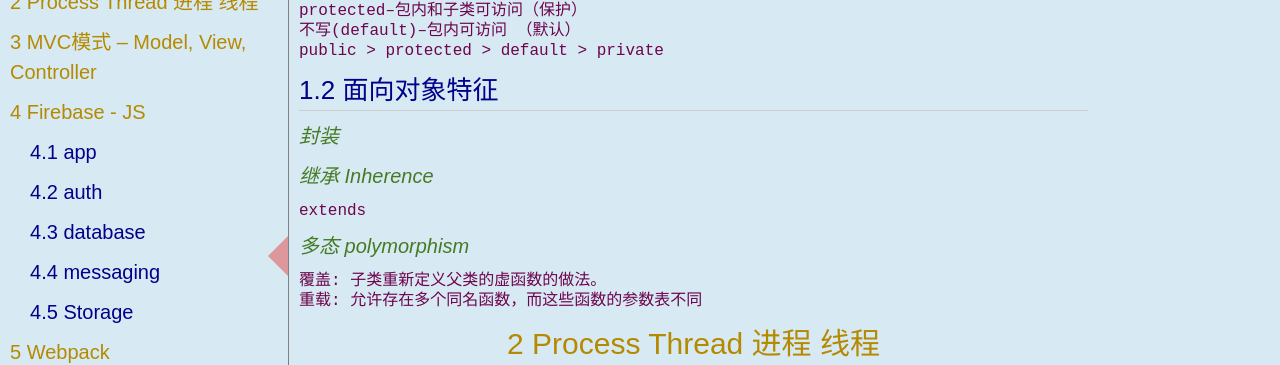
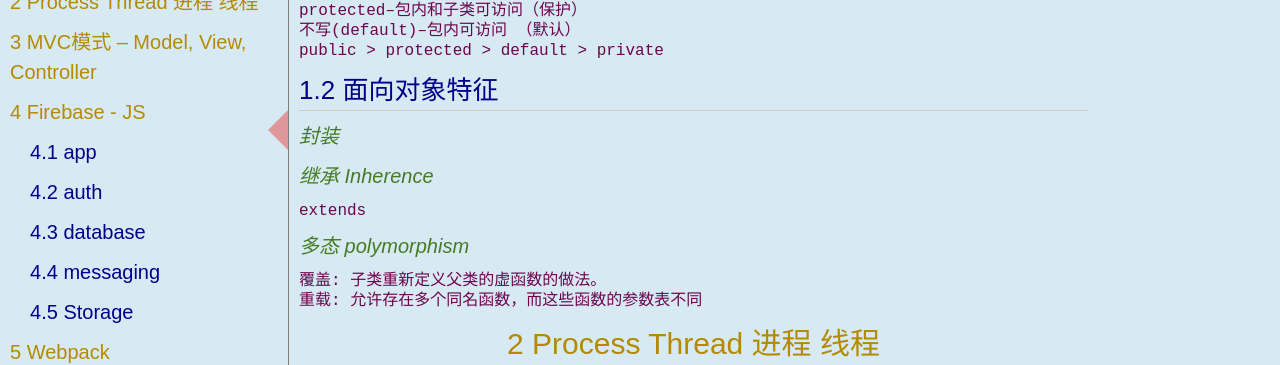
Before and after one commit to rfd3344a/rfd3344.github.io, a Jekyll site: the page built from notes/Web_Tech.md, in a window 1280 px wide. Shown: the part 214-579 px from the top of the page. Built offline with Jekyll 4.4.1, drawn with Linux system fonts in a browser that asks for light colours; nearby versions of some CDN libraries; some web fonts are replaced; our own code applies the rules of GitHub Pages for plain Markdown files.

Commit message:
Update notes.css

```diff
--- a/css/notes.css
+++ b/css/notes.css
@@ -38,7 +38,7 @@ body{
     border-width: 20px;
     border-right-color: #de979b;
     position: fixed;
-    top: 50%;
+    top: 36%;
     left: 248px;
 }
 .notes .content{
```
